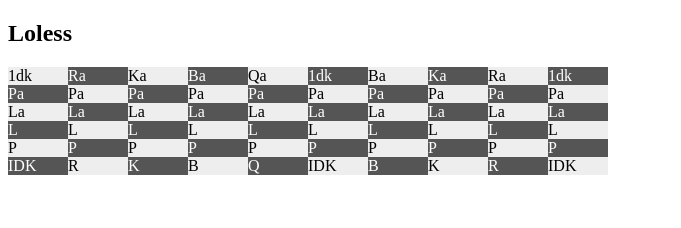
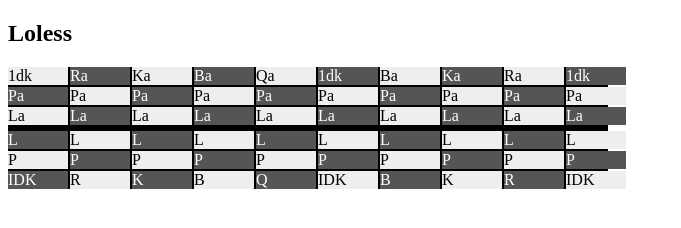
Before and after one commit to idklol69-12/loless-u-know-lol, a plain HTML site: page index.html in a window 1280 px wide. Shown: the whole page, without its empty margins (0-681 px from the left). Drawn offline with Linux system fonts and the light colour scheme.

Commit message:
Update index.html

````diff
--- a/index.html
+++ b/index.html
@@ -8,6 +8,8 @@
       display: grid;
       grid-template-columns: repeat(10, 60px);
       width: 600px;
+      gap: 2px;
+      background: black;
     }
 
 ```
@@ -18,7 +20,6 @@
   align-items: center;
   justify-content: center;
   font-size: 24px;
-  border: 1px solid black;
   cursor: pointer;
 }
 
````
